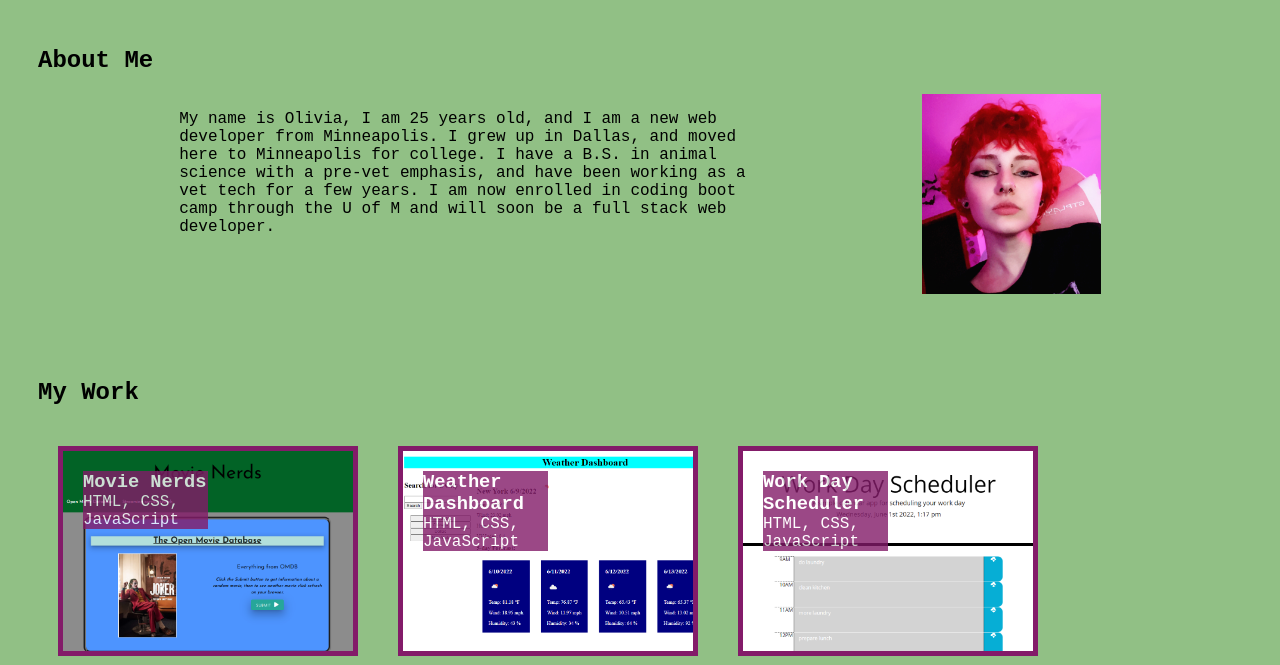
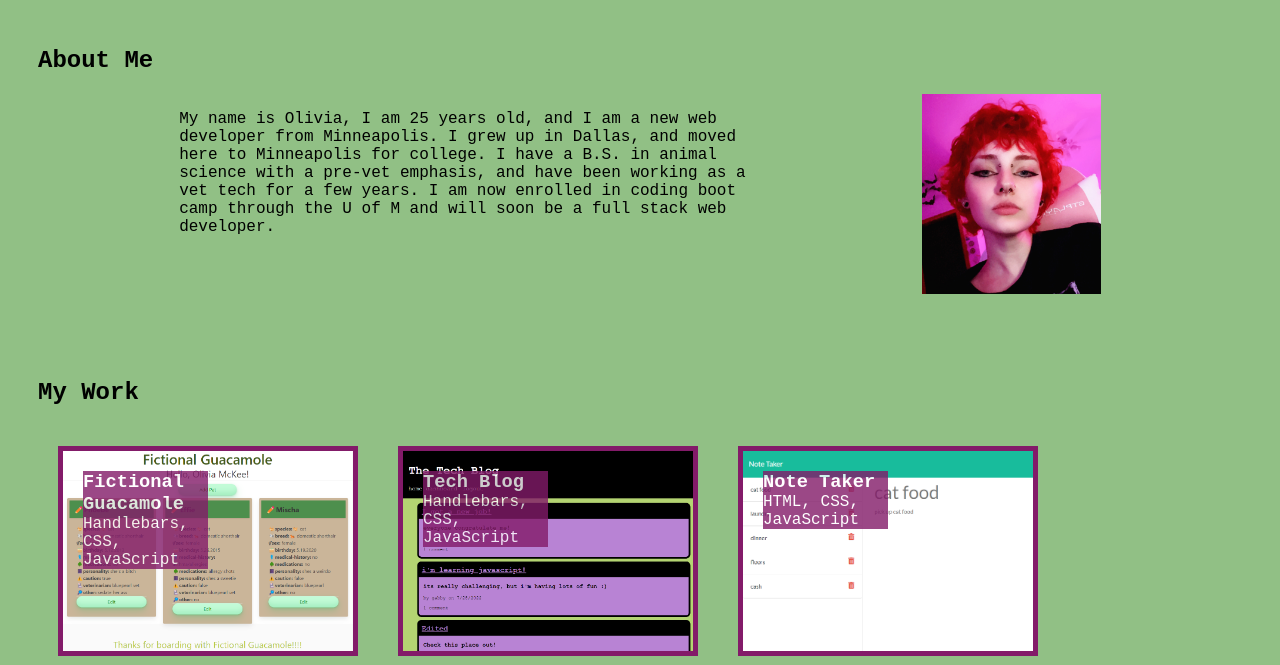
Before and after one commit to oliviamckee/my-portfolio, a plain HTML site: page index.html in a window 1280 px wide. Shown: the part 135-800 px from the top of the page. Drawn offline with Linux system fonts and the light colour scheme.

Commit message:
updated projects

```diff
--- a/assets/style.css
+++ b/assets/style.css
@@ -93,7 +93,7 @@ a:hover {
 
 #movie-nerds {
     background-image: url(./images/movie-nerds-screenshot.png);
-    background-size:cover;
+    background-size: cover;
 }
 
 #weather-dashboard {
@@ -116,6 +116,20 @@ a:hover {
     background-size: cover;
 }
 
+#note-taker {
+    background-image: url(./images/note-taker-screenshot.png);
+    background-size: cover;
+}
+
+#tech-blog {
+    background-image: url(./images/tech-blog-screenshot.png);
+    background-size: cover;
+}
+
+#fictional-guacamole {
+    background-image: url(./images/fictional-guacamole-screenshot.png);
+    background-size: cover;
+}
 
 /* contact me */
 
--- a/index.html
+++ b/index.html
@@ -1,5 +1,6 @@
 <!DOCTYPE html>
 <html lang="en">
+
 <head>
     <meta charset="UTF-8">
     <meta http-equiv="X-UA-Compatible" content="IE=edge">
@@ -7,6 +8,7 @@
     <link rel="stylesheet" href="./assets/style.css">
     <title>My Portfolio</title>
 </head>
+
 <body>
     <!-- header with navigation -->
     <header class="navigation">
@@ -33,10 +35,14 @@
         <h2>About Me</h2>
         <div class="bio">
             <div id="bio">
-                    <p>My name is Olivia, I am 25 years old, and I am a new web developer from Minneapolis. I grew up in Dallas, and moved here to Minneapolis for college. I have a B.S. in animal science with a pre-vet emphasis, and have been working as a vet tech for a few years. I am now enrolled in coding boot camp through the U of M and will soon be a full stack web developer. </p>
+                <p>My name is Olivia, I am 25 years old, and I am a new web developer from Minneapolis. I grew up in
+                    Dallas, and moved here to Minneapolis for college. I have a B.S. in animal science with a pre-vet
+                    emphasis, and have been working as a vet tech for a few years. I am now enrolled in coding boot camp
+                    through the U of M and will soon be a full stack web developer. </p>
             </div>
             <div>
-                    <img id="selfie" src="./assets/images/selfie.JPG" alt="Olivia with red hair,black eyeliner, and a black shirt">
+                <img id="selfie" src="./assets/images/selfie.JPG"
+                    alt="Olivia with red hair,black eyeliner, and a black shirt">
             </div>
         </div>
     </section>
@@ -45,36 +51,70 @@
     <section id="my-work">
         <h2>My Work</h2>
         <div class="my-work">
-            <a href="https://alexanderthegreat491.github.io/solid-octo-funicular/"><div class="webpage" id="movie-nerds">
+            <a href="https://fictional-guacamole.herokuapp.com/">
+                <div class="webpage" id="fictional-guacamole">
+                    <div class="webpage-text">
+                        <h3>Fictional Guacamole</h3>
+                        <p>Handlebars, CSS, JavaScript</p>
+                    </div>
+                </div>
+            </a>
+            <a href="https://limitless-meadow-47462.herokuapp.com/">
+                <div class="webpage" id="tech-blog">
+                    <div class="webpage-text">
+                        <h3>Tech Blog</h3>
+                        <p>Handlebars, CSS, JavaScript</p>
+                    </div>
+                </div>
+            </a>
+            <a href="https://radiant-stream-53083.herokuapp.com/">
+                <div class="webpage" id="note-taker">
+                    <div class="webpage-text">
+                        <h3>Note Taker</h3>
+                        <p>HTML, CSS, JavaScript</p>
+                    </div>
+                </div>
+            </a>
+            <a href="https://alexanderthegreat491.github.io/solid-octo-funicular/">
+                <div class="webpage" id="movie-nerds">
                     <div class="webpage-text">
                         <h3>Movie Nerds</h3>
                         <p>HTML, CSS, JavaScript</p>
                     </div>
-            </div></a>
-            <a href="https://oliviamckee.github.io/weather-dashboard/"><div class="webpage" id="weather-dashboard">
+                </div>
+            </a>
+            <a href="https://oliviamckee.github.io/weather-dashboard/">
+                <div class="webpage" id="weather-dashboard">
                     <div class="webpage-text">
                         <h3>Weather Dashboard</h3>
                         <p>HTML, CSS, JavaScript</p>
                     </div>
-            </div></a>
-            <a href="https://oliviamckee.github.io/work-day-scheduler/"><div class="webpage" id="workday-scheduler">
+                </div>
+            </a>
+            <a href="https://oliviamckee.github.io/work-day-scheduler/">
+                <div class="webpage" id="workday-scheduler">
                     <div class="webpage-text">
                         <h3>Work Day Scheduler</h3>
                         <p>HTML, CSS, JavaScript</p>
                     </div>
-            </div></a>
-            <a href="https://oliviamckee.github.io/coding-quiz/"><div class="webpage" id="coding-quiz">
+                </div>
+            </a>
+            <a href="https://oliviamckee.github.io/coding-quiz/">
+                <div class="webpage" id="coding-quiz">
                     <div class="webpage-text">
                         <h3>Coding Quiz</h3>
                         <p>HTML, CSS, JavaScript</p>
                     </div>
-            </div></a>
-            <a href="https://oliviamckee.github.io/password-generator/"><div class="webpage" id="password-generator">
+                </div>
+            </a>
+            <a href="https://oliviamckee.github.io/password-generator/">
+                <div class="webpage" id="password-generator">
                     <div class="webpage-text">
                         <h3>Password Generator</h3>
                         <p>HTML, CSS, JavaScript</p>
                     </div>
-            </div></a>
+                </div>
+            </a>
         </div>
     </section>
 
@@ -86,9 +126,14 @@
             Phone: <a href="tel:214-901-5752">214.901.5752</a><br>
             Email: <a href="mailto:olivia.mckee97@gmail.com">olivia.mckee97@gmail.com</a><br>
             <!-- icon from https://iconmonstr.com/github-1-svg/ -->
-            <a href="https://github.com/oliviamckee"><svg xmlns="http://www.w3.org/2000/svg" width="17" height="17" viewBox="0 0 24 24"><path d="M12 0c-6.626 0-12 5.373-12 12 0 5.302 3.438 9.8 8.207 11.387.599.111.793-.261.793-.577v-2.234c-3.338.726-4.033-1.416-4.033-1.416-.546-1.387-1.333-1.756-1.333-1.756-1.089-.745.083-.729.083-.729 1.205.084 1.839 1.237 1.839 1.237 1.07 1.834 2.807 1.304 3.492.997.107-.775.418-1.305.762-1.604-2.665-.305-5.467-1.334-5.467-5.931 0-1.311.469-2.381 1.236-3.221-.124-.303-.535-1.524.117-3.176 0 0 1.008-.322 3.301 1.23.957-.266 1.983-.399 3.003-.404 1.02.005 2.047.138 3.006.404 2.291-1.552 3.297-1.23 3.297-1.23.653 1.653.242 2.874.118 3.176.77.84 1.235 1.911 1.235 3.221 0 4.609-2.807 5.624-5.479 5.921.43.372.823 1.102.823 2.222v3.293c0 .319.192.694.801.576 4.765-1.589 8.199-6.086 8.199-11.386 0-6.627-5.373-12-12-12z"/></svg>Github</a>
+            <a href="https://github.com/oliviamckee"><svg xmlns="http://www.w3.org/2000/svg" width="17" height="17"
+                    viewBox="0 0 24 24">
+                    <path
+                        d="M12 0c-6.626 0-12 5.373-12 12 0 5.302 3.438 9.8 8.207 11.387.599.111.793-.261.793-.577v-2.234c-3.338.726-4.033-1.416-4.033-1.416-.546-1.387-1.333-1.756-1.333-1.756-1.089-.745.083-.729.083-.729 1.205.084 1.839 1.237 1.839 1.237 1.07 1.834 2.807 1.304 3.492.997.107-.775.418-1.305.762-1.604-2.665-.305-5.467-1.334-5.467-5.931 0-1.311.469-2.381 1.236-3.221-.124-.303-.535-1.524.117-3.176 0 0 1.008-.322 3.301 1.23.957-.266 1.983-.399 3.003-.404 1.02.005 2.047.138 3.006.404 2.291-1.552 3.297-1.23 3.297-1.23.653 1.653.242 2.874.118 3.176.77.84 1.235 1.911 1.235 3.221 0 4.609-2.807 5.624-5.479 5.921.43.372.823 1.102.823 2.222v3.293c0 .319.192.694.801.576 4.765-1.589 8.199-6.086 8.199-11.386 0-6.627-5.373-12-12-12z" />
+                </svg>Github</a>
         </address>
     </section>
 
 </body>
+
 </html>
```
Also changed, not shown: assets/images/fictional-guacamole-screenshot.png (added), assets/images/note-taker-screenshot.png (added), assets/images/tech-blog-screenshot.png (added). Lines whose indentation alone changed are shown as unchanged.
